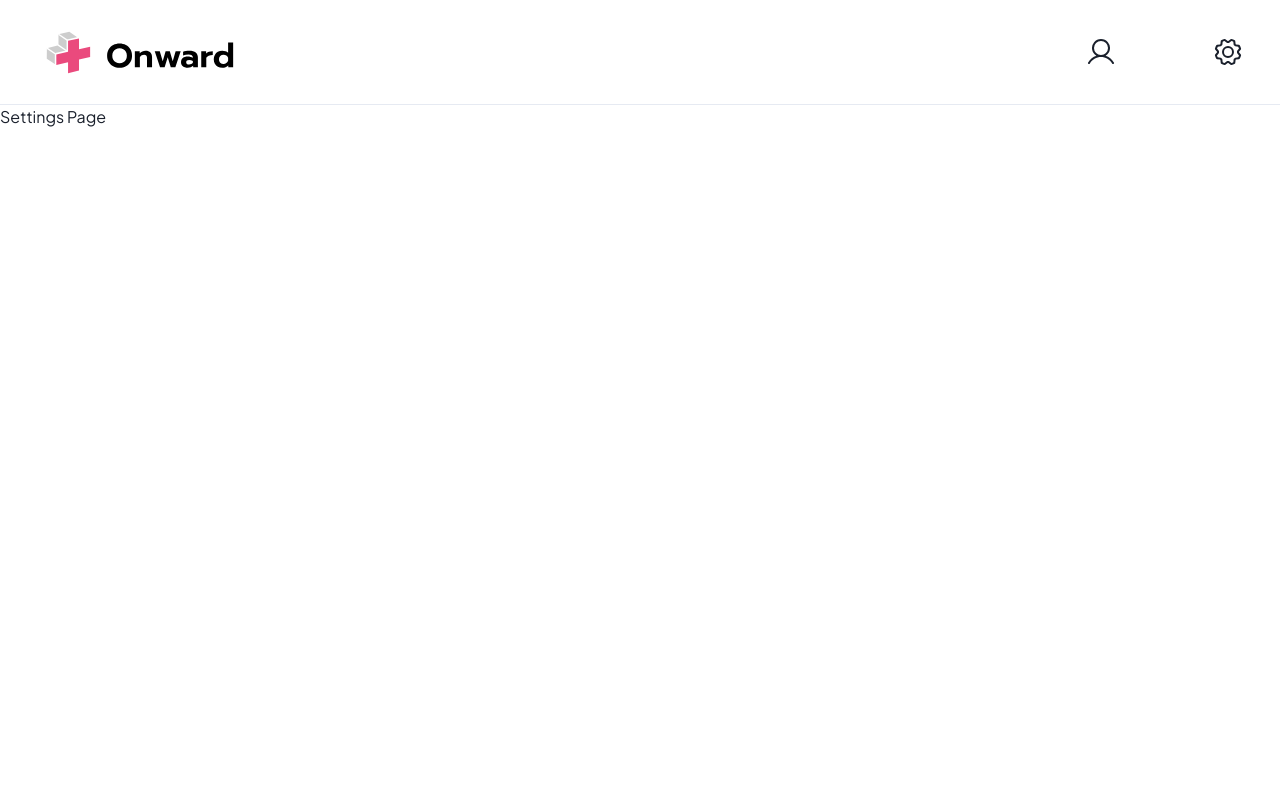
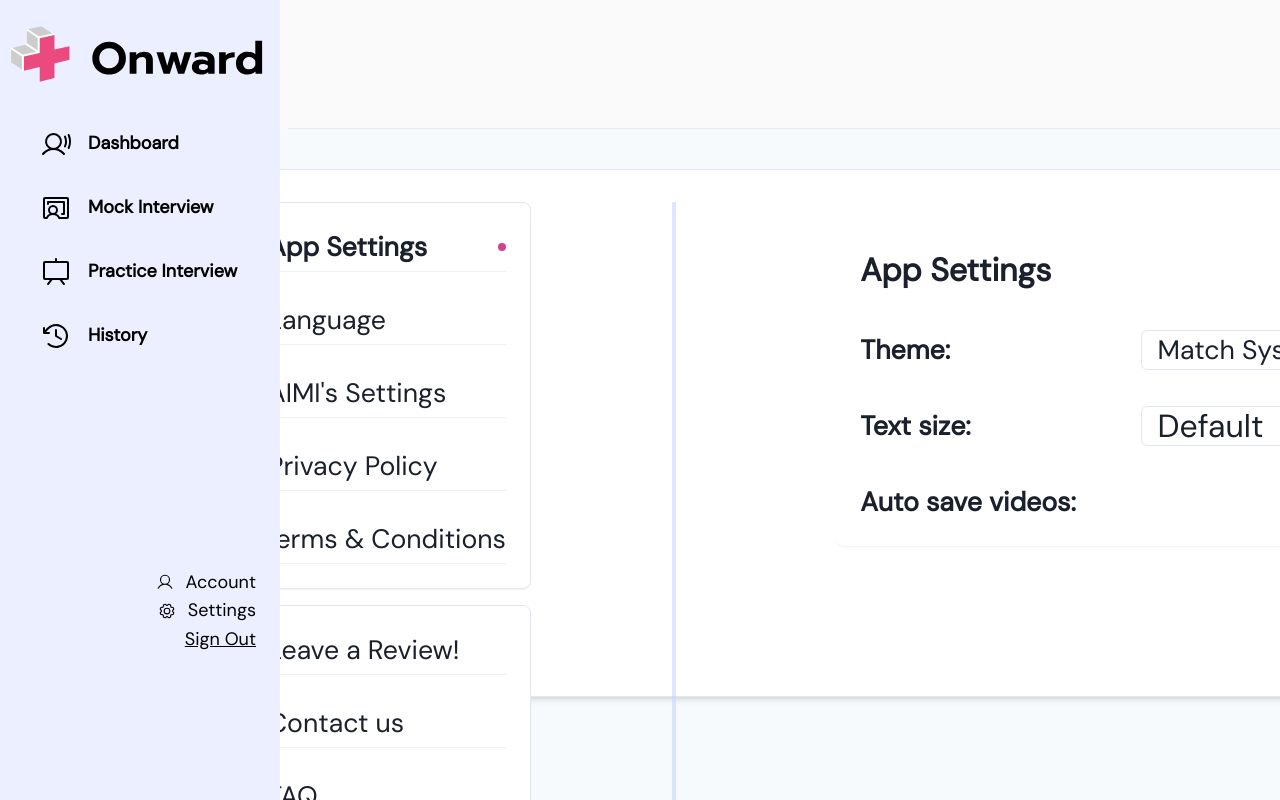
Before and after one commit to Aladdin3r/onward, a Next.js app: page /settings in a window 1280 px wide. Built offline with nearby package versions, Linux system fonts and the light colour scheme.

Commit message:
settings page done ish

```diff
--- a/pages/settings.js
+++ b/pages/settings.js
@@ -1,10 +1,10 @@
-import Head from "next/head"
-import "@/styles/theme"
-import "@phosphor-icons/web/light";
-import "@phosphor-icons/web/bold";
-import { Text } from "@chakra-ui/react";
-// import { Button as ChakraButton } from '@chakra-ui/react';
+// pages/settings.js
+import Head from "next/head";
+import "@/styles/theme";
 import TopNav from "@/styles/components/TopNav";
+import Layout from "@/styles/components/Layout";
+import SettingsMenu from "@/styles/components/SettingsMenu";
+import { Box } from "@chakra-ui/react";
 
 export default function Settings() {
   return (
@@ -16,11 +16,9 @@ export default function Settings() {
         <link rel="icon" href="/favicon.ico" />
       </Head>
       <div>
-          <TopNav />
-
-          <main>
-          <Text fontFamily="heading">Settings Page</Text>
-          </main>
+        <Layout>
+            <SettingsMenu />
+        </Layout>
       </div>
     </>
   );
--- /dev/null
+++ b/styles/components/SettingsContent.js
@@ -0,0 +1,44 @@
+// components/SettingsContent.js
+import { Box, VStack, HStack, Text, Switch, Select } from "@chakra-ui/react";
+
+const SettingsContent = ({ activeSection }) => {
+  const renderContent = () => {
+    if (activeSection === "App Settings") {
+      return (
+        <VStack align="start" spacing={4}>
+          <Text fontWeight="bold" fontSize="md">App Settings</Text>
+          <HStack mt="5" w="100%" justifyContent="space-between">
+            <Text fontSize="sm" fontWeight="semibold">Theme:</Text>
+            <Select fontSize="sm" w="60%" defaultValue="Match System">
+              <option value="Match System">Match System</option>
+              <option value="Light">Light</option>
+              <option value="Dark">Dark</option>
+            </Select>
+          </HStack>
+          <HStack mt="5" w="100%" justifyContent="space-between">
+            <Text fontSize="sm" fontWeight="semibold">Text size:</Text>
+            <Select w="60%" defaultValue="Default">
+              <option value="Default">Default</option>
+              <option value="Large">Large</option>
+              <option value="Small">Small</option>
+            </Select>
+          </HStack>
+          <HStack mt="5" w="100%" justifyContent="space-between">
+            <Text fontSize="sm" fontWeight="semibold">Auto save videos:</Text>
+            <Switch mt={5} colorScheme="pink" />
+          </HStack>
+        </VStack>
+      );
+    } else {
+      return <Text fontWeight="bold" fontSize="md">{activeSection}</Text>;
+    }
+  };
+
+  return (
+    <Box bg="white" shadow="sm" borderRadius="lg" p={6} minW="280px" minH="300px">
+      {renderContent()}
+    </Box>
+  );
+};
+
+export default SettingsContent;
--- /dev/null
+++ b/styles/components/SettingsMenu.js
@@ -0,0 +1,121 @@
+// components/SettingsMenu.js
+import { useState } from 'react';
+import { Box, VStack, HStack, Text, Divider } from "@chakra-ui/react";
+import { Gear, Globe, Cookie, ClipboardText, ThumbsUp, Phone, Question } from "@phosphor-icons/react";
+import SettingsContent from './SettingsContent';
+
+const MenuItem = ({ icon, label, isActive, onClick }) => (
+  <VStack
+    align="start"
+    w="100%"
+    onClick={onClick}
+    cursor="pointer"
+    p={2}
+    borderRadius="md"
+    _hover={{ bg: "gray.100" }}
+    spacing={1}
+  >
+    <HStack spacing={3} w="100%" whiteSpace="nowrap">
+      {icon}
+      <Text fontWeight={isActive ? "bold" : "normal"} fontSize="sm">{label}</Text>
+      {isActive && <Box w="8px" h="8px" bg="pink.500" borderRadius="full" ml="auto" />}
+    </HStack>
+    <Divider />
+  </VStack>
+);
+
+const SettingsMenu = () => {
+  const [activeSection, setActiveSection] = useState("App Settings");
+
+  return (
+    <Box display="flex" justifyContent="center" p={10} bg="gray.50" minH="100vh">
+      {/* Outer background container */}
+      <Box
+        w="90%"
+        minW="1500px"
+        display="flex"
+        justifyContent="space-between"
+        p={8}
+        bg="white"
+        borderRadius="lg"
+        shadow="md"
+        border="1px solid"
+        borderColor="gray.200"
+        height={{ base: "auto", md: "66vh" }}
+      >
+        {/* Left-side menu */}
+        <Box w="40%" minW="300px" maxW="320px" ml="10">
+          {/* Main Settings Section */}
+          <Box bg="white" shadow="sm" borderRadius="lg" p={4} mb={4} border="1px solid" borderColor="gray.200">
+            <VStack align="stretch" spacing={3}>
+              <MenuItem
+                icon={<Gear size={20} />}
+                label="App Settings"
+                isActive={activeSection === "App Settings"}
+                onClick={() => setActiveSection("App Settings")}
+              />
+              <MenuItem
+                icon={<Globe size={20} />}
+                label="Language"
+                isActive={activeSection === "Language"}
+                onClick={() => setActiveSection("Language")}
+              />
+              <MenuItem
+                icon={<Gear size={20} />}
+                label="AIMI's Settings"
+                isActive={activeSection === "AIMI's Settings"}
+                onClick={() => setActiveSection("AIMI's Settings")}
+              />
+              <MenuItem
+                icon={<Cookie size={20} />}
+                label="Privacy Policy"
+                isActive={activeSection === "Privacy Policy"}
+                onClick={() => setActiveSection("Privacy Policy")}
+              />
+              <MenuItem
+                icon={<ClipboardText size={20} />}
+                label="Terms & Conditions"
+                isActive={activeSection === "Terms & Conditions"}
+                onClick={() => setActiveSection("Terms & Conditions")}
+              />
+            </VStack>
+          </Box>
+
+          {/* Additional Section */}
+          <Box bg="white" shadow="sm" borderRadius="lg" p={4} border="1px solid" borderColor="gray.200">
+            <VStack align="stretch" spacing={3}>
+              <MenuItem
+                icon={<ThumbsUp size={20} />}
+                label="Leave a Review!"
+                isActive={activeSection === "Leave a Review!"}
+                onClick={() => setActiveSection("Leave a Review!")}
+              />
+              <MenuItem
+                icon={<Phone size={20} />}
+                label="Contact us"
+                isActive={activeSection === "Contact us"}
+                onClick={() => setActiveSection("Contact us")}
+              />
+              <MenuItem
+                icon={<Question size={20} />}
+                label="FAQ"
+                isActive={activeSection === "FAQ"}
+                onClick={() => setActiveSection("FAQ")}
+              />
+            </VStack>
+          </Box>
+        </Box>
+
+        {/* Vertical divider line in brand.pastelBlue */}
+        <Divider orientation="vertical" borderColor="brand.pastelBlue" borderWidth="2px" mx={6} height="650px" />
+
+        {/* Right-side content area */}
+        <Box w="55%" p={5}>
+          <SettingsContent activeSection={activeSection} />
+        </Box>
+      </Box>
+    </Box>
+  );
+};
+
+export default SettingsMenu;
```
Lines whose indentation alone changed are shown as unchanged.
